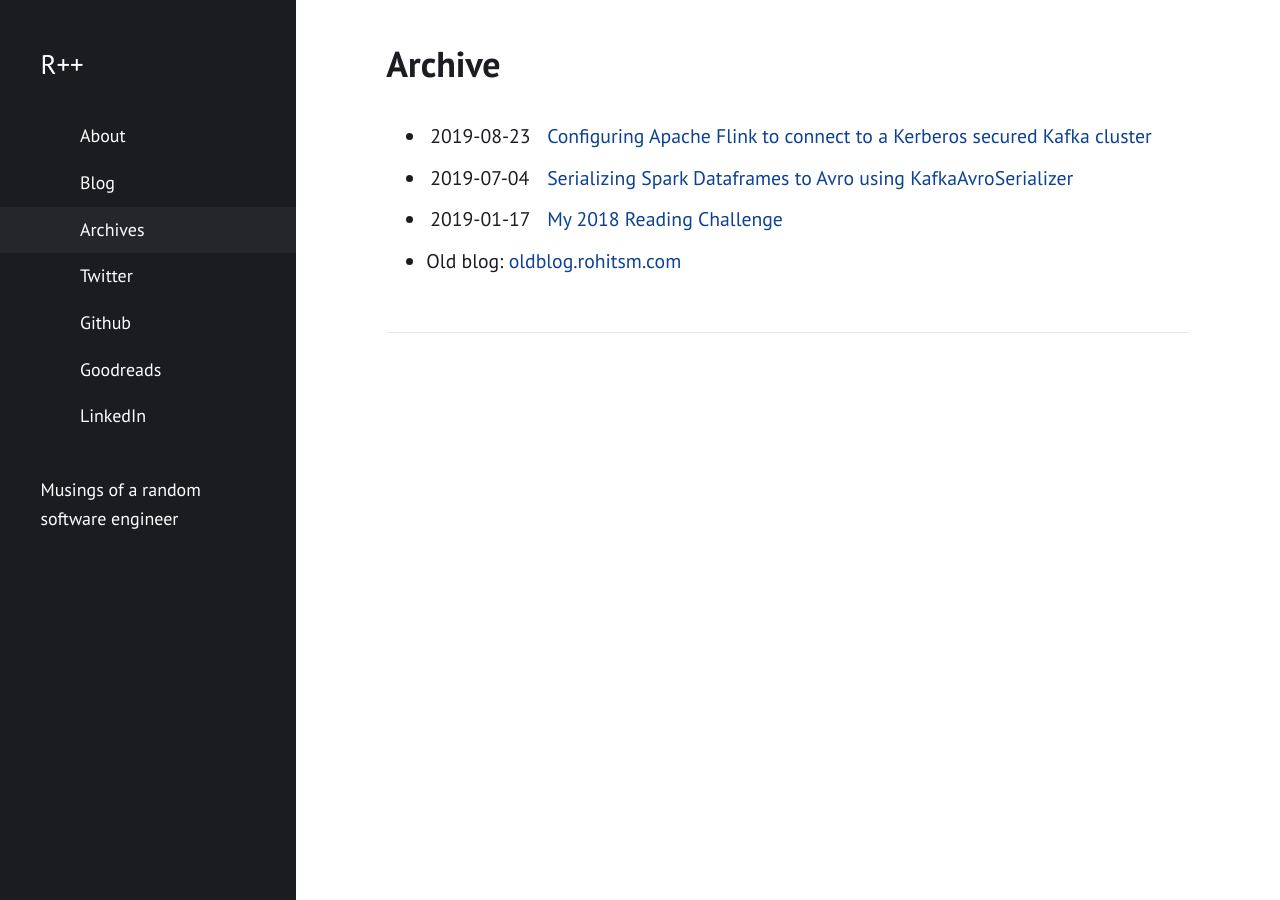
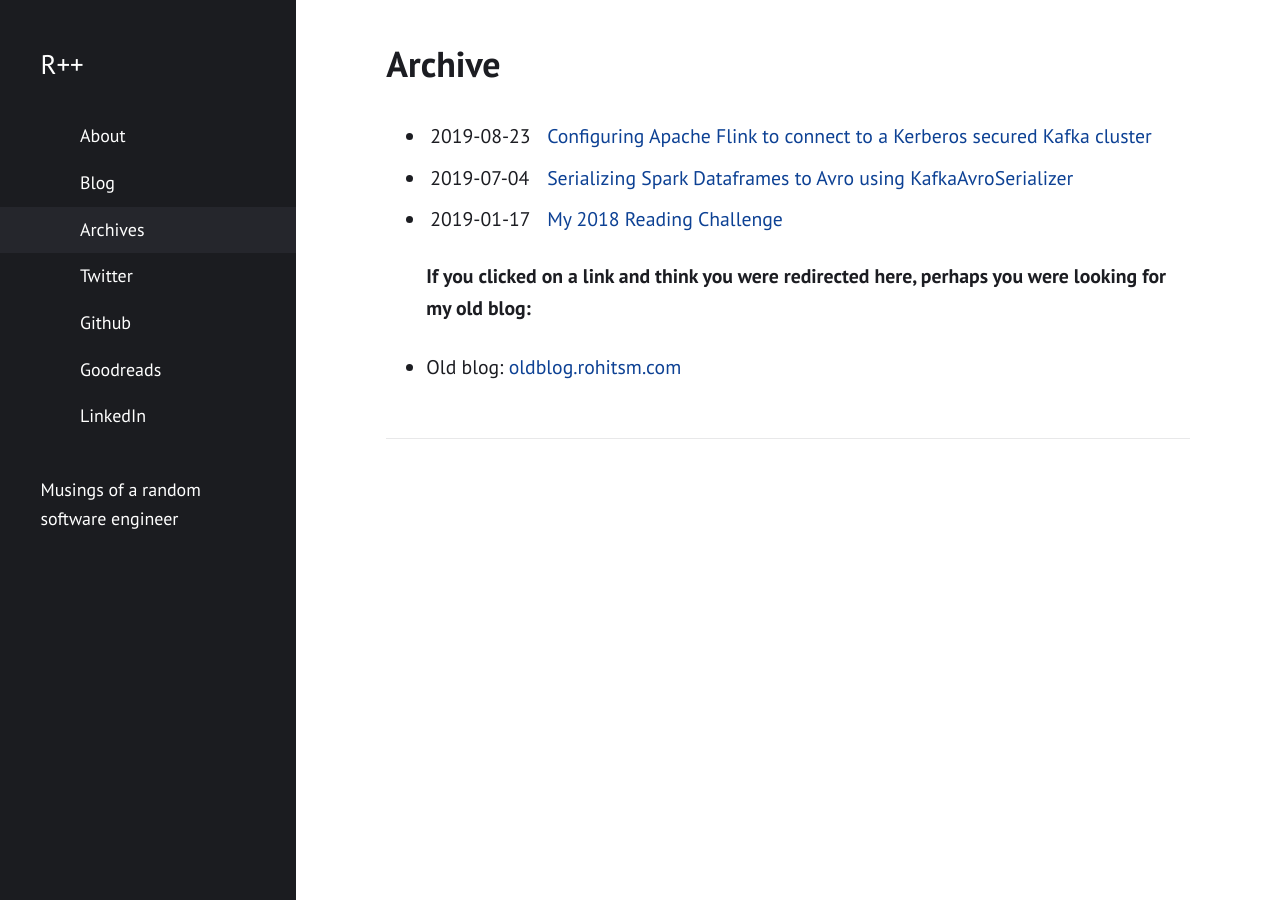
Before and after one commit to rohitsm/rohitsm.github.io, a Jekyll site: the page built from archive.html, in a window 1280 px wide. Built offline with Jekyll 4.4.1, drawn with Linux system fonts in a browser that asks for light colours.

Commit message:
Indicative message of old blog

```diff
--- a/_includes/archive.html
+++ b/_includes/archive.html
@@ -7,6 +7,8 @@
       <a href="{{ post.url | relative_url }}">{{ post.title }}</a>
     </li>
     {% endfor %}
+
+    <h4>If you clicked on a link and think you were redirected here, perhaps you were looking for my old blog:</h4>
     <li>
     	Old blog: <a href="https://oldblog.rohitsm.com">oldblog.rohitsm.com</a>
 	</li>
```
